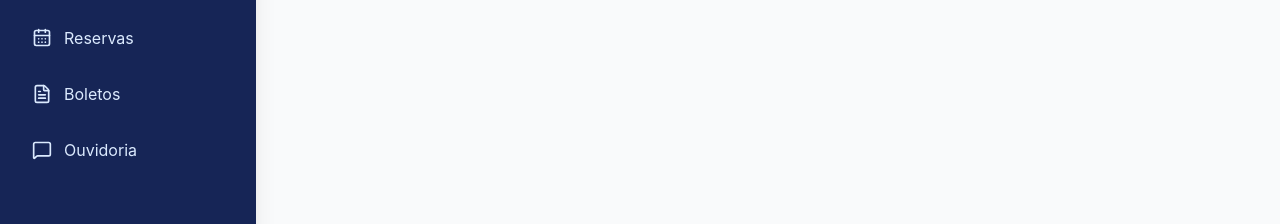
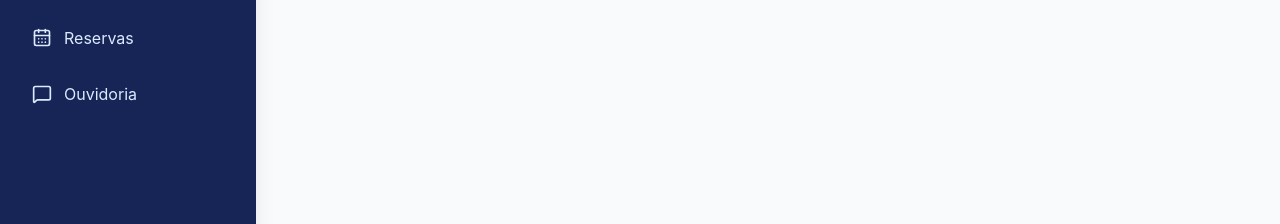
Before and after one commit to PedroNilton/condoeconomy-web, a React (Vite) app: page /dashboard in a window 1280 px wide. Shown: the part 319-543 px from the top of the page. Built offline with nearby package versions, Linux system fonts and the light colour scheme; sample sign-in values are in the browser's storage.

Commit message:
fix(ui): remove modulo de boletos do painel da portaria por questoes de LGPD

```diff
--- a/src/App.tsx
+++ b/src/App.tsx
@@ -4,7 +4,6 @@ import { DashboardLayout } from './components/Layout';
 import { DashboardHome } from './pages/Dashboard';
 import { EncomendasList } from './pages/Encomendas/EncomendasList';
 import { ReservasList } from './pages/Reservas';
-import { BoletosList } from './pages/Boletos';
 import { ChamadosList } from './pages/Chamados';
 import { VisitantesList } from './pages/Visitantes/VisitantesList';
 import { MoradorLayout } from './pages/Morador/components/MoradorLayout';
@@ -28,7 +27,6 @@ function App() {
           <Route index element={<DashboardHome />} />
           <Route path="encomendas" element={<EncomendasList />} />
           <Route path="reservas" element={<ReservasList />} />
-          <Route path="boletos" element={<BoletosList />} />
           <Route path="chamados" element={<ChamadosList />} />
           <Route path="visitantes" element={<VisitantesList />} />
         </Route>
--- a/src/components/Layout/DashboardLayout.tsx
+++ b/src/components/Layout/DashboardLayout.tsx
@@ -1,6 +1,6 @@
 import { useState, useEffect } from 'react';
 import {
-  Package, CalendarDays, FileText,
+  Package, CalendarDays,
   MessageSquare, LogOut, UserCheck, ChevronLeft, ChevronRight, Building2, HelpCircle
 } from 'lucide-react';
 import { NavLink, Outlet, useNavigate } from 'react-router-dom';
@@ -109,19 +109,6 @@ export function DashboardLayout() {
           </NavLink>
 
           <NavLink
-            to="/dashboard/boletos"
-            className={({ isActive }) =>
-              `flex items-center py-3 rounded-lg transition-colors ${isSidebarOpen ? 'px-4 gap-3' : 'px-0 justify-center'} ${
-                isActive ? 'bg-blue-800/80 text-white font-medium' : 'text-blue-100 hover:bg-blue-900/50'
-              }`
-            }
-            title={!isSidebarOpen ? "Boletos" : undefined}
-          >
-            <FileText className="w-5 h-5 shrink-0" />
-            {isSidebarOpen && <span className="whitespace-nowrap">Boletos</span>}
-          </NavLink>
-
-          <NavLink
             to="/dashboard/chamados"
             className={({ isActive }) =>
               `flex items-center py-3 rounded-lg transition-colors ${isSidebarOpen ? 'px-4 gap-3' : 'px-0 justify-center'} ${
```
